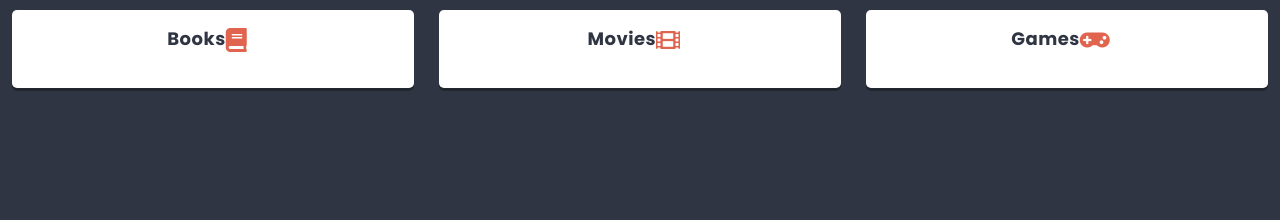
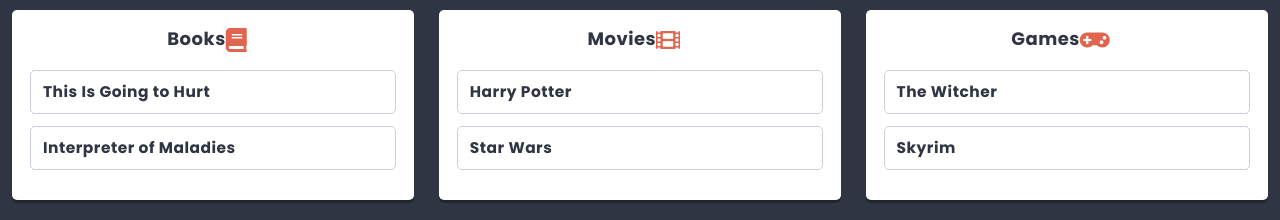
Before and after one commit to dave8git/react-2021, a React app: page / in a window 1280 px wide. Shown: the part 422-642 px from the top of the page. Built offline with nearby package versions, Linux system fonts and the light colour scheme.

Commit message:
fix ColumnContainer for cards

```diff
--- a/src/components/Column/Column.js
+++ b/src/components/Column/Column.js
@@ -3,6 +3,7 @@
 import PropTypes from 'prop-types';
 import Card from '../Card/Card.js';
 import Icon from '../Icon/Icon.js';
+
 
 class Column extends React.Component {
     static propTypes = {
@@ -19,7 +20,7 @@
       return (
         <section className={styles.component}>
           <h3 className={styles.title}>{title}<span className={styles.icon}><Icon name={icon}/></span></h3>
-          <div>
+          <div className={styles.cards}>
             {cards.map(cardData => (
               <Card key={cardData.id} {...cardData} />
             ))}
--- a/src/components/Column/ColumnContainer.js
+++ b/src/components/Column/ColumnContainer.js
@@ -1,9 +1,9 @@
 import {connect} from 'react-redux';
 import Column from './Column';
 
-export const getCardsForColumn = ({cards}, listId) => cards.filter(card => card.listId == listId);
+export const getCardsForColumns = ({cards}, columnId) => cards.filter(card => card.columnId == columnId);
 const mapStateToProps = (state, props) => ({
-  cards: getCardsForColumn(state, props.id),
+  cards: getCardsForColumns(state, props.id),
 });
 
 export default connect(mapStateToProps)(Column);
--- a/src/components/List/List.js
+++ b/src/components/List/List.js
@@ -26,7 +26,6 @@
         <div className={styles.description}>
           {ReactHtmlParser(description)}
         </div>
-
         <div className={styles.columns}>
           {columns.map(columnData => (
             <Column key={columnData.id} {...columnData} />
```
